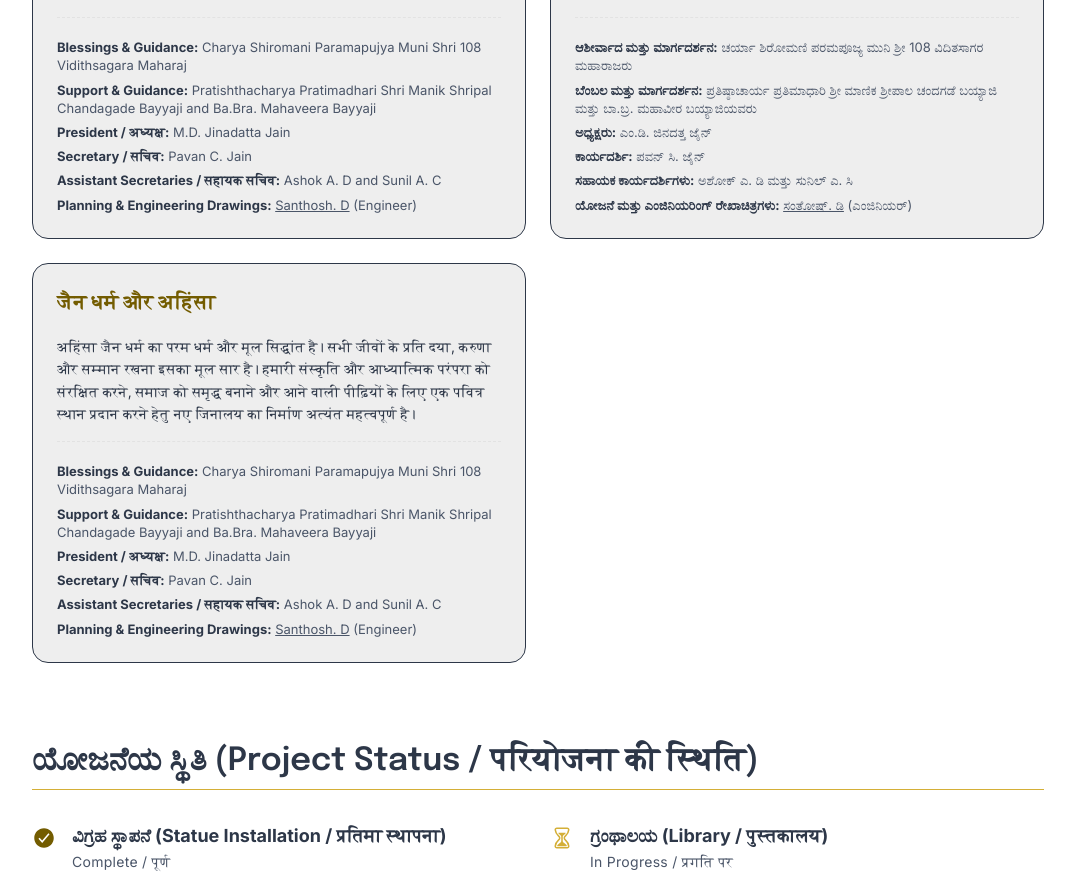
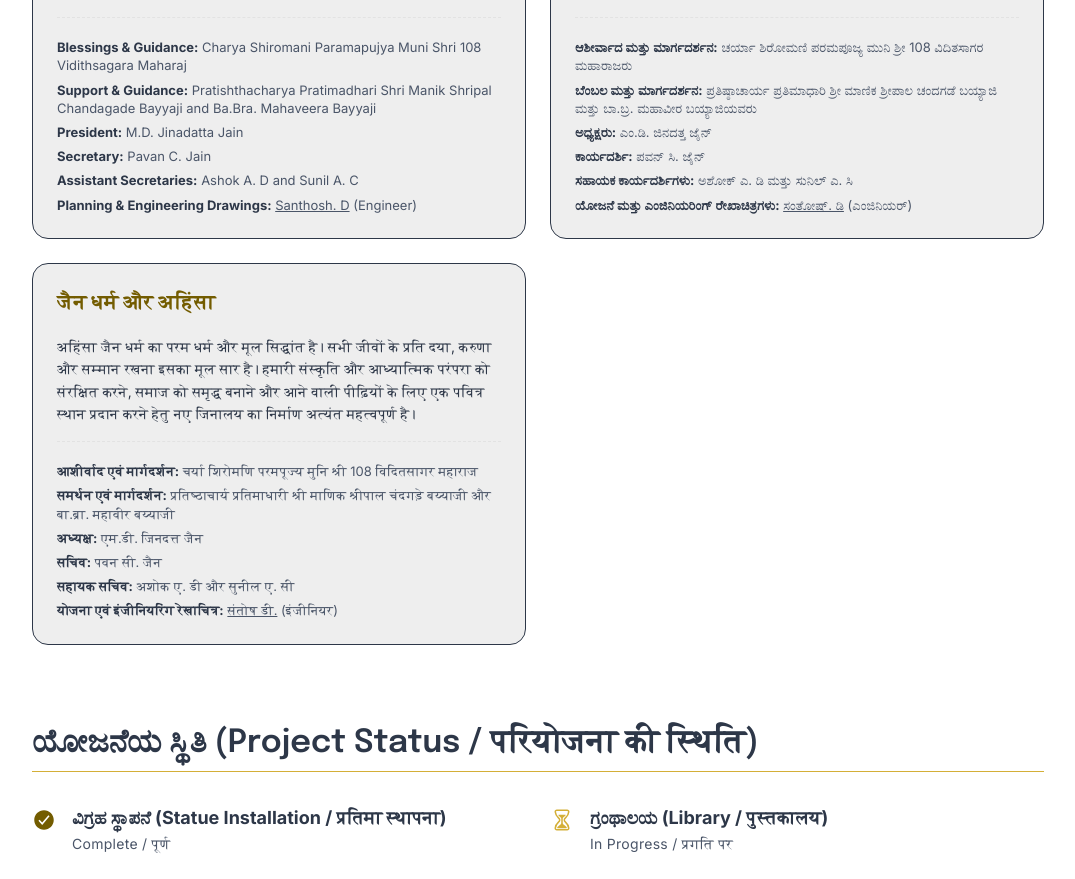
Before and after one commit to timothechauvet/sdjsac.in, a Next.js app: page / in a window 1280 px wide. Shown: the part 1000-1879 px from the top of the page, without its empty margins (102-1177 px from the left). Built offline with nearby package versions, Linux system fonts and the light colour scheme.

Commit message:
:sparkles: Separate homepage info boxes by language

```diff
--- a/app/page.js
+++ b/app/page.js
@@ -100,9 +100,9 @@ export default function Home() {
               <div className="committee-info">
                 <p style={{ marginTop: 8 }}><strong>Blessings & Guidance:</strong> Charya Shiromani Paramapujya Muni Shri 108 Vidithsagara Maharaj</p>
                 <p><strong>Support & Guidance:</strong> Pratishthacharya Pratimadhari Shri Manik Shripal Chandagade Bayyaji and Ba.Bra. Mahaveera Bayyaji</p>
-                <p><strong>President / अध्यक्ष:</strong> M.D. Jinadatta Jain</p>
-                <p><strong>Secretary / सचिव:</strong> Pavan C. Jain</p>
-                <p><strong>Assistant Secretaries / सहायक सचिव:</strong> Ashok A. D and Sunil A. C</p>
+                <p><strong>President:</strong> M.D. Jinadatta Jain</p>
+                <p><strong>Secretary:</strong> Pavan C. Jain</p>
+                <p><strong>Assistant Secretaries:</strong> Ashok A. D and Sunil A. C</p>
                 <p><strong>Planning & Engineering Drawings:</strong> <a href="https://goldenvillage.in" target="_blank" rel="noopener noreferrer" style={{ textDecoration: "underline" }}>Santhosh. D</a> (Engineer)</p>
               </div>
             </div>
@@ -128,12 +128,12 @@ export default function Home() {
                 अहिंसा जैन धर्म का परम धर्म और मूल सिद्धांत है। सभी जीवों के प्रति दया, करुणा और सम्मान रखना इसका मूल सार है। हमारी संस्कृति और आध्यात्मिक परंपरा को संरक्षित करने, समाज को समृद्ध बनाने और आने वाली पीढ़ियों के लिए एक पवित्र स्थान प्रदान करने हेतु नए जिनालय का निर्माण अत्यंत महत्वपूर्ण है।
               </p>
               <div className="committee-info">
-                <p style={{ marginTop: 8 }}><strong>Blessings & Guidance:</strong> Charya Shiromani Paramapujya Muni Shri 108 Vidithsagara Maharaj</p>
-                <p><strong>Support & Guidance:</strong> Pratishthacharya Pratimadhari Shri Manik Shripal Chandagade Bayyaji and Ba.Bra. Mahaveera Bayyaji</p>
-                <p><strong>President / अध्यक्ष:</strong> M.D. Jinadatta Jain</p>
-                <p><strong>Secretary / सचिव:</strong> Pavan C. Jain</p>
-                <p><strong>Assistant Secretaries / सहायक सचिव:</strong> Ashok A. D and Sunil A. C</p>
-                <p><strong>Planning & Engineering Drawings:</strong> <a href="https://goldenvillage.in" target="_blank" rel="noopener noreferrer" style={{ textDecoration: "underline" }}>Santhosh. D</a> (Engineer)</p>
+                <p style={{ marginTop: 8 }}><strong>आशीर्वाद एवं मार्गदर्शन:</strong> चर्या शिरोमणि परमपूज्य मुनि श्री 108 विदितसागर महाराज</p>
+                <p><strong>समर्थन एवं मार्गदर्शन:</strong> प्रतिष्ठाचार्य प्रतिमाधारी श्री माणिक श्रीपाल चंदगड़े बय्याजी और बा.ब्रा. महावीर बय्याजी</p>
+                <p><strong>अध्यक्ष:</strong> एम.डी. जिनदत्त जैन</p>
+                <p><strong>सचिव:</strong> पवन सी. जैन</p>
+                <p><strong>सहायक सचिव:</strong> अशोक ए. डी और सुनील ए. सी</p>
+                <p><strong>योजना एवं इंजीनियरिंग रेखाचित्र:</strong> <a href="https://goldenvillage.in" target="_blank" rel="noopener noreferrer" style={{ textDecoration: "underline" }}>संतोष डी.</a> (इंजीनियर)</p>
               </div>
             </div>
           </div>
```
